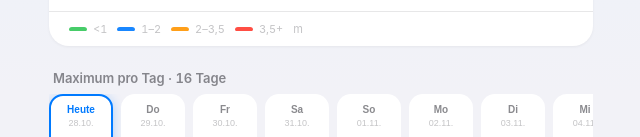
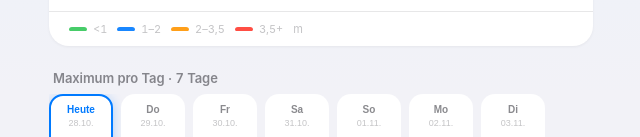
Before and after one commit to 2n29py45t9-hue/swell-scope, a React (Vite) app: page / in a window 1280 px wide. Shown: the part 287-424 px from the top of the page, without its empty margins (319-959 px from the left). Built offline with nearby package versions, Linux system fonts and the light colour scheme; no server answers.

Commit message:
feat: Forecast auf 7 Tage verkürzt (statt 16)
- forecast_days=7 in der Open-Meteo-Marine-Abfrage
- Demo-Fallback generiert 7 Tage
- Sektionstitel „Maximum pro Tag · 7 Tage“

```diff
--- a/src/App.tsx
+++ b/src/App.tsx
@@ -65,7 +65,7 @@ interface WaveData {
 async function fetchWaveData(spot: { lat: number; lon: number }): Promise<WaveData> {
   const url =
     `https://marine-api.open-meteo.com/v1/marine?latitude=${spot.lat}&longitude=${spot.lon}` +
-    `&hourly=wave_height&daily=wave_height_max&forecast_days=16&timezone=auto`;
+    `&hourly=wave_height&daily=wave_height_max&forecast_days=7&timezone=auto`;
   const res = await fetch(url);
   if (!res.ok) throw new Error("HTTP " + res.status);
   const j = await res.json();
@@ -103,7 +103,7 @@ function makeDemoData(spot: { lat: number; lon: number }): WaveData {
   const days: DayRow[] = [];
   const now = new Date();
   const start = new Date(now.getFullYear(), now.getMonth(), now.getDate(), now.getHours(), 0, 0);
-  for (let d = 0; d < 16; d++) {
+  for (let d = 0; d < 7; d++) {
     const dayStart = new Date(start.getTime() + d * 86400000);
     const base = 1.6 + 1.3 * Math.sin((d + spot.lat) * 0.75) + rnd() * 0.4;
     days.push({
@@ -437,7 +437,7 @@ export default function App() {
             {/* Tagesübersicht */}
             {data && data.days.length > 0 && (
               <section className="mt-6">
-                <h3 className="ios-section-head mb-2 px-1">Maximum pro Tag · 16 Tage</h3>
+                <h3 className="ios-section-head mb-2 px-1">Maximum pro Tag · 7 Tage</h3>
                 <div className="hscroll">
                   {data.days.map((d, i) => {
                     const isSel = i === selectedDay;
```
